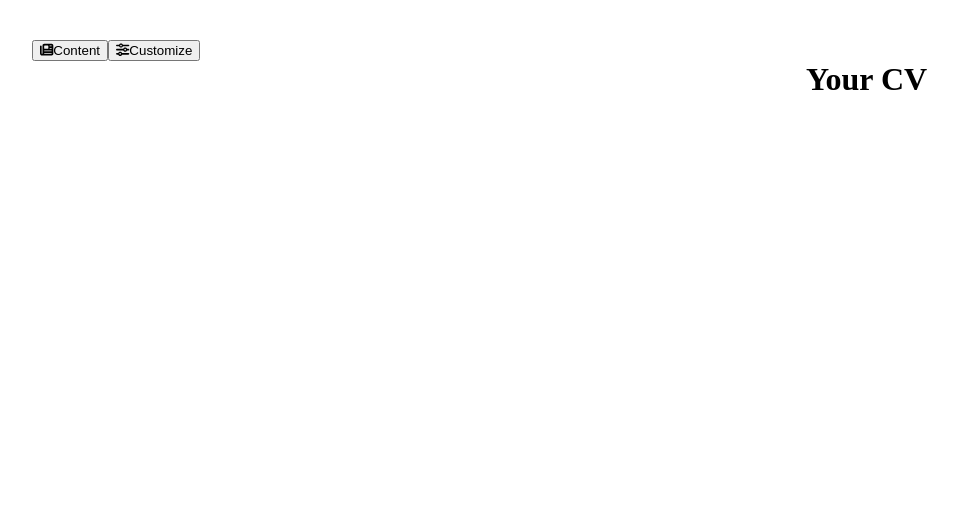
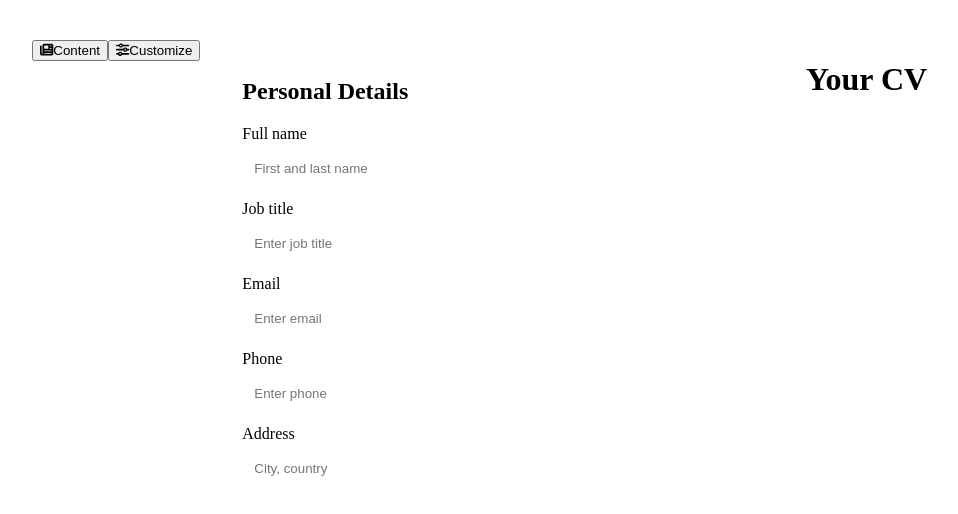
Before and after one commit to escapist-berlin/the-odin-project, a React (Vite) app in the folder cv-generator-app/: page / in a window 1280 px wide. Shown: the top 514 px of the page, without its empty margins (0-958 px from the left). Built offline with nearby package versions, Linux system fonts and the light colour scheme; the HTML template or start-up script is replaced by a standard one.

Commit message:
[ADD] PersonalDetails

```diff
--- a/cv-generator-app/src/App.jsx
+++ b/cv-generator-app/src/App.jsx
@@ -1,4 +1,5 @@
 import Sidebar from "./components/Sidebar";
+import PersonalDetails from "./components/PersonalDetails";
 import './styles/App.css'
 
 function App() {
@@ -6,6 +7,7 @@ function App() {
     <div className="app">
       <div className="edit-side">
         <Sidebar />
+        <PersonalDetails />
       </div>
       <h1>Your CV</h1>
     </div>
--- /dev/null
+++ b/cv-generator-app/src/components/InputField.jsx
@@ -0,0 +1,26 @@
+import "../styles/InputField.css";
+
+export default function InputField({
+  /* eslint-disable react/prop-types */
+  id,
+  placeholder,
+  type,
+  labelText,
+  onChange,
+  value,
+  "data-key": dataKey,
+}) {
+  return (
+    <div className="input-field">
+      <label htmlFor={id}>{labelText}</label>
+      <input
+        type={type}
+        id={id}
+        placeholder={placeholder}
+        onChange={onChange}
+        value={value}
+        data-key={dataKey}
+      />
+    </div>
+  )
+}
--- /dev/null
+++ b/cv-generator-app/src/components/PersonalDetails.jsx
@@ -0,0 +1,63 @@
+import InputField from "../components/InputField";
+import "../styles/PersonalDetails.css";
+
+export default function PersonalDetails({
+  /* eslint-disable react/prop-types */
+  fullName,
+  jobTitle,
+  email,
+  phoneNumber,
+  address,
+  onChange,
+}) {
+  return (
+    <form className="personal-details">
+      <h2>Personal Details</h2>
+      <InputField
+        type="text"
+        id="full-name"
+        labelText="Full name"
+        placeholder="First and last name"
+        value={fullName}
+        onChange={onChange}
+        data-key="fullName"
+      />
+      <InputField
+        type="text"
+        id="job-title"
+        labelText="Job title"
+        placeholder="Enter job title"
+        value={jobTitle}
+        onChange={onChange}
+        data-key="jobTitle"
+      />
+      <InputField
+        type="email"
+        id="email"
+        labelText="Email"
+        placeholder="Enter email"
+        value={email}
+        onChange={onChange}
+        data-key="email"
+      />
+      <InputField
+        type="tel"
+        id="phone-number"
+        labelText="Phone"
+        placeholder="Enter phone"
+        value={phoneNumber}
+        onChange={onChange}
+        data-key="email"
+      />
+      <InputField
+        type="text"
+        id="address"
+        labelText="Address"
+        placeholder="City, country"
+        value={address}
+        onChange={onChange}
+        data-key="address"
+      />
+    </form>
+  )
+}
--- /dev/null
+++ b/cv-generator-app/src/styles/InputField.css
@@ -0,0 +1,14 @@
+.input-field {
+  display: flex;
+  flex-direction: column;
+  gap: 6px;
+  margin-bottom: 12px;
+  flex-grow: 1;
+}
+
+.input-field input {
+  border: 2px solid transparent;
+  background-color: var(--main-bg-color);
+  padding: 10px;
+  border-radius: 12px;
+}
--- /dev/null
+++ b/cv-generator-app/src/styles/PersonalDetails.css
@@ -0,0 +1,5 @@
+.personal-details {
+  padding: 18px;
+  background-color: white;
+  border-radius: 12px;
+}
```
